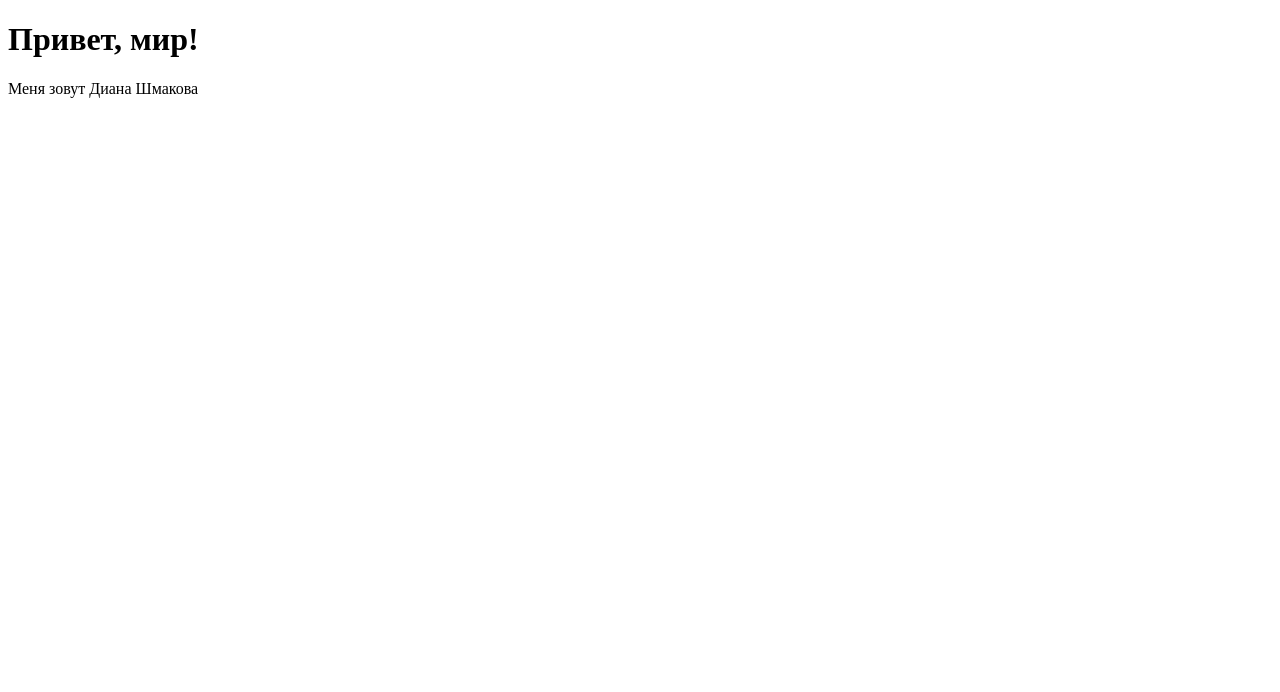
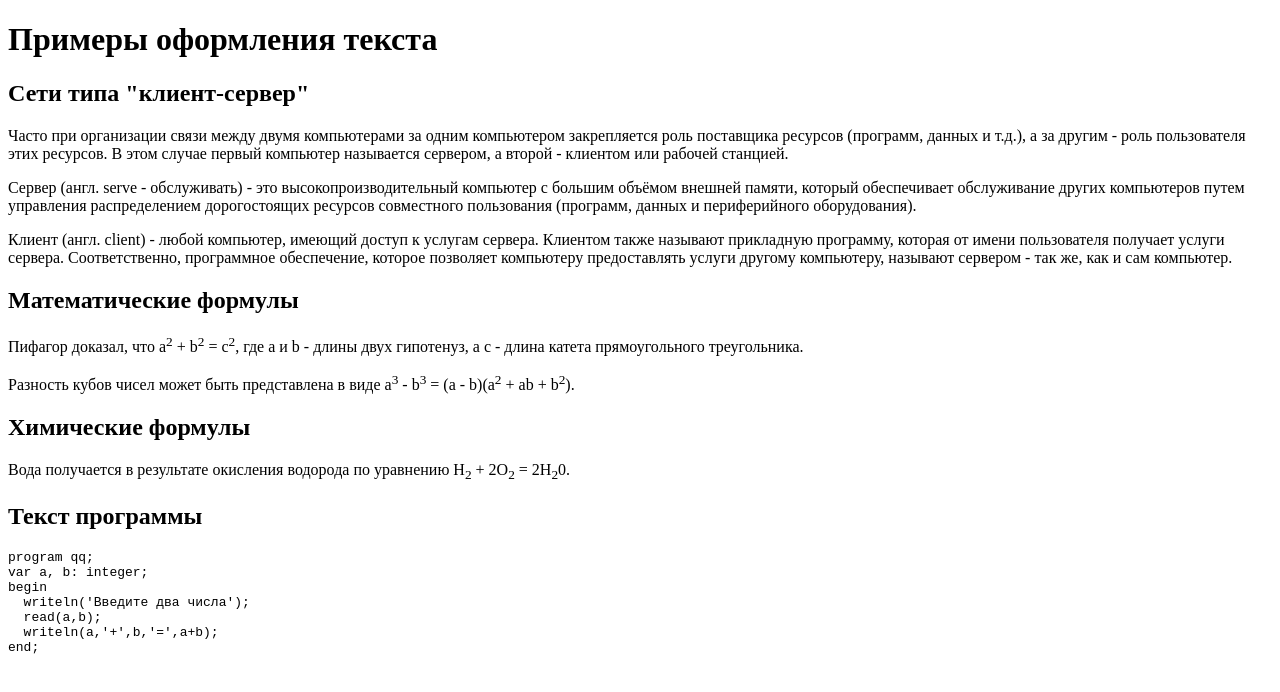
Before and after one commit to dishmak/dishmak.github.io, a plain HTML site: page index.html in a window 1280 px wide. Drawn offline with Linux system fonts and the light colour scheme.

Commit message:
Update index.html

```diff
--- a/index.html
+++ b/index.html
@@ -1,3 +1,49 @@
 <!doctype html>
-<h1>Привет, мир!</h1>
-<p>Меня зовут Диана Шмакова</p>
+<HTML>
+<BODY>
+
+<h1>Примеры оформления текста</h1>
+
+<h2>Сети типа "клиент-сервер"</h2>
+
+<p>Часто при организации связи между двумя компьютерами за одним компьютером
+закрепляется роль поставщика ресурсов (программ, данных и т.д.), а за другим
+- роль пользователя этих ресурсов. В этом случае первый компьютер называется
+  сервером, а второй - клиентом или рабочей станцией.</p>
+
+<p>Сервер (англ. serve - обслуживать) - это высокопроизводительный компьютер с большим
+объёмом внешней памяти, который обеспечивает обслуживание других компьютеров
+путем управления распределением дорогостоящих ресурсов совместного
+  пользования (программ, данных и периферийного оборудования).</p>
+
+<p>Клиент (англ. client) - любой компьютер, имеющий доступ к услугам сервера.
+Клиентом также называют прикладную программу, которая от имени пользователя получает
+услуги сервера. Соответственно, программное обеспечение, которое позволяет
+компьютеру предоставлять услуги другому компьютеру, называют сервером - так же,
+  как и сам компьютер.</p>
+
+  <h2>Математические формулы</h2>
+
+  <p>Пифагор доказал, что a<sup>2</sup> + b<sup>2</sup> = c<sup>2</sup>, где a и b - длины двух гипотенуз,
+  а c - длина катета прямоугольного треугольника.</p>
+
+  <p>Разность кубов чисел может быть представлена в виде a<sup>3</sup> - b<sup>3</sup> = (a - b)(a<sup>2</sup> + ab + b<sup>2</sup>).</p>
+
+  <h2>Химические формулы</h2>
+
+<p>Вода получается в результате окисления водорода по
+уравнению
+  H<sub>2</sub> + 2O<sub>2</sub> = 2H<sub>2</sub>0.</p>
+
+  <h2>Текст программы</h2>
+<pre>
+program qq;
+var a, b: integer;
+begin
+  writeln('Введите два числа');
+  read(a,b);
+  writeln(a,'+',b,'=',a+b);
+end;
+</pre>
+</BODY>
+</HTML>
```
